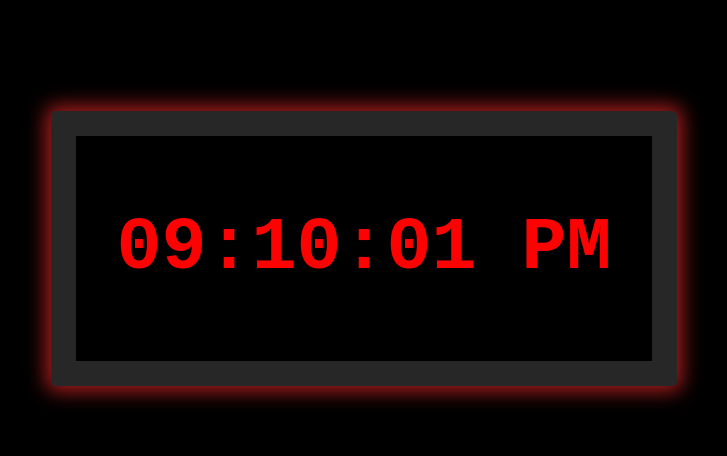
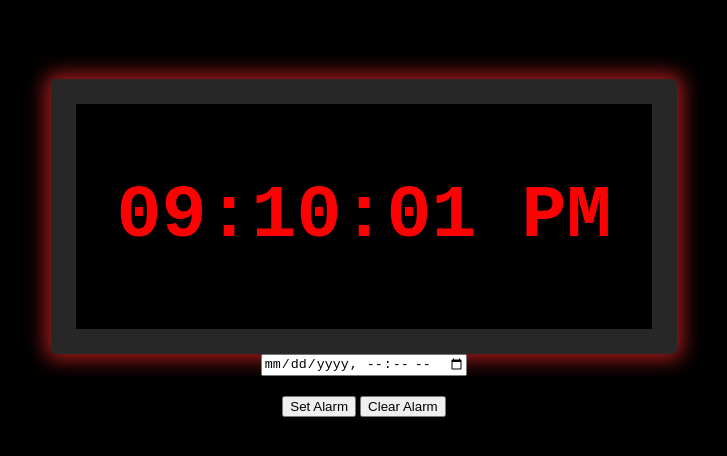
Before and after one commit to amills25/AlarmClock, a plain HTML site: page index.html in a window 1280 px wide. Shown: the part 152-608 px from the top of the page, without its empty margins (276-1003 px from the left). Drawn offline with Linux system fonts and the light colour scheme.

Commit message:
added buttons to set alarm

```diff
--- a/css/style.css
+++ b/css/style.css
@@ -5,7 +5,6 @@ body, html {
 }
 
 .container { /*centers clock on page*/
-    position: relative;
     min-height: 100vh;
     display: flex;
     flex-direction: column;
@@ -14,7 +13,6 @@ body, html {
 }
 
 #clock {
-    position: relative;
     font-family: 'Courier New', Courier, monospace;
     font-weight: bold;
     font-size: 75px;
@@ -27,3 +25,7 @@ body, html {
     border-color: rgb(39, 39, 39);
     box-shadow: 0px 0px 20px 5px rgb(173, 29, 29);
 }
+
+.setclear { /*this doesn't seem to be working*/
+    margin-top: 20px;
+}
--- a/index.html
+++ b/index.html
@@ -10,8 +10,12 @@
 
 <body>
     <section class="container">
-        <div id='clock'></div>
-
+        <div id="clock"></div>
+        <input name="alarmTime" type="datetime-local">
+        <div class="setclear">
+            <button onclick="setAlarm">Set Alarm</button>
+            <button onclick="clearAlarm">Clear Alarm</button>
+        </div>
     </section>
 
     <script src="js/main.js"></script>
--- a/js/main.js
+++ b/js/main.js
@@ -7,7 +7,7 @@ function updateTime() {
     var seconds = time.getSeconds();
     am_pm = "AM"; //sets default time to morning
 
-    var clockDiv = document.getElementById('clock'); //links to html
+    var clockDiv = document.getElementById("clock"); //links to html
 
     if (hour > 12) { // converts afternoon times to 12 hour clock
         hour -= 12;
@@ -26,5 +26,8 @@ function updateTime() {
     //sets the text of the digital clock
     clockDiv.innerText = hour + ":" + minutes + ":" + seconds + " " + am_pm;
 }
+updateTime();
 
-updateTime();
+function setAlarm() {
+    var getTime = document.getElementById("alarmTime"); //links to html
+}
```
Also changed, not shown: 1 other file.
